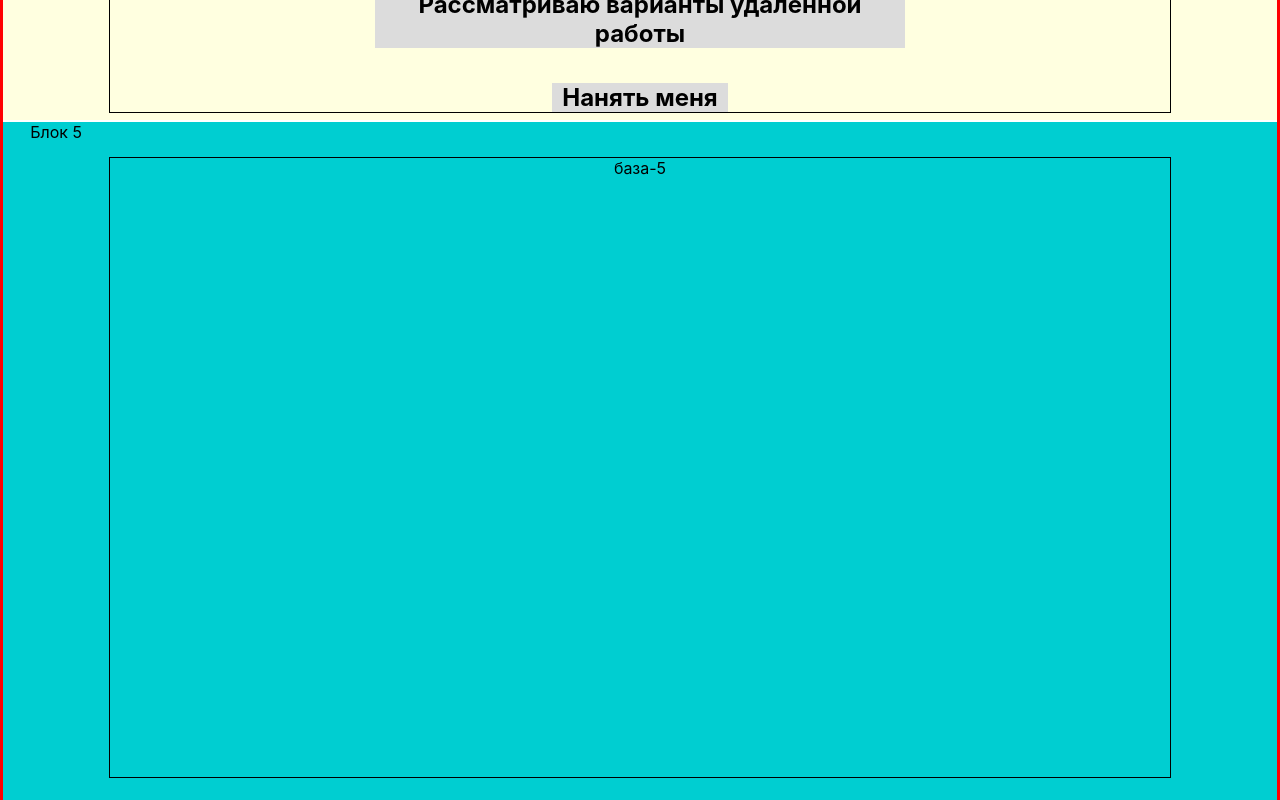
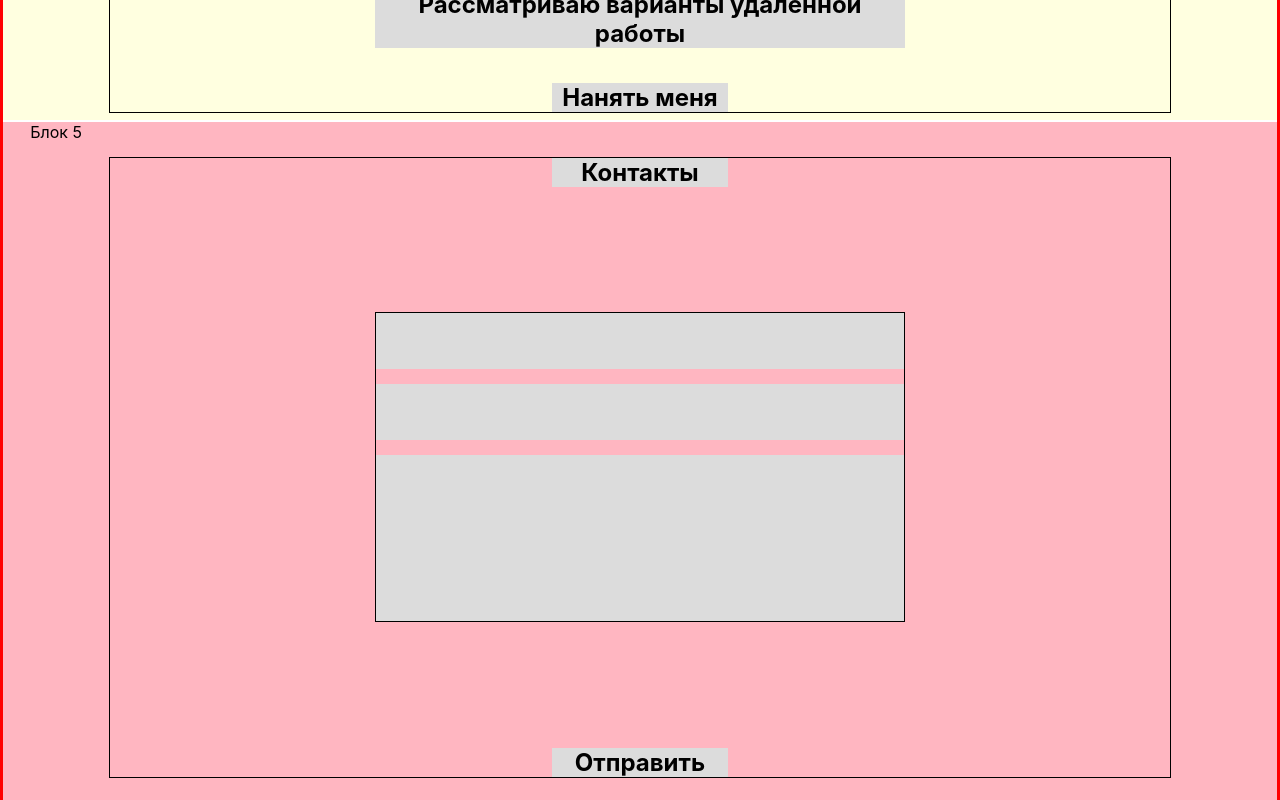
Before and after one commit to zerkalo70/portfolio, a React (Create React App) app: page / in a window 1280 px wide. Shown: the part 2100-2900 px from the top of the page. Built offline with nearby package versions, Linux system fonts and the light colour scheme.

Commit message:
made block5

```diff
--- a/src/App.css
+++ b/src/App.css
@@ -360,12 +360,63 @@ a:hover {
     ". bas5 bas5 bas5 bas5 bas5 bas5 bas5 bas5 bas5 bas5 ."
     ". . . . . . . . . . . .";
     grid-area: b5;
-    background: darkturquoise;
+    background: lightpink;
 }
 
 .basis5 {
+    display: grid;
+    grid-template-columns: repeat(12, 1fr);
+    grid-template-rows: 1fr 2fr 1fr;
+    grid-template-areas: ". . . . . b51 b51 . . . . ."
+    ". . . b52 b52 b52 b52 b52 b52 . . ."
+    ". . . . . b53 b53 . . . . .";
     grid-area: bas5;
     border: 1px solid black;
+}
+
+.bas51 {
+    grid-area: b51;
+    font-size: 150%;
+    font-weight: bold;
+    background: gainsboro;
+    align-self: start;
+}
+
+.bas52 {
+    display: grid;
+    grid-template-columns: 1fr;
+    grid-template-rows: 1fr 1fr 3fr;
+    grid-template-areas: "b521"
+    "b522"
+    "b523";
+    grid-area: b52;
+    font-size: 150%;
+    font-weight: bold;
+    border: 1px solid black;
+    grid-row-gap: 5%;
+}
+
+.b521 {
+    grid-area: b521;
+    background: gainsboro;;
+}
+
+.b522 {
+    grid-area: b522;
+    background: gainsboro;
+}
+
+.b523 {
+    grid-area: b523;
+    background: gainsboro;
+}
+
+.bas53 {
+    grid-area: b53;
+    font-size: 150%;
+    font-weight: bold;
+    background: gainsboro;
+    align-self: end;
 }
 
 .Footer {
--- a/src/App.js
+++ b/src/App.js
@@ -80,7 +80,17 @@ const App=()=>{
                         </div>
                     </div>
                     <div className="block-5">Блок 5
-                        <div className="basis5">база-5</div>
+                        <div className="basis5">
+                            <div className="bas51">
+                                <span>Контакты</span>
+                            </div>
+                            <div className="bas52">
+                                <div className="b521"></div>
+                                <div className="b522"></div>
+                                <div className="b523"></div>
+                            </div>
+                            <div className="bas53">Отправить</div>
+                        </div>
                     </div>
                 </div>
                 <footer className="Footer">Footer
```
